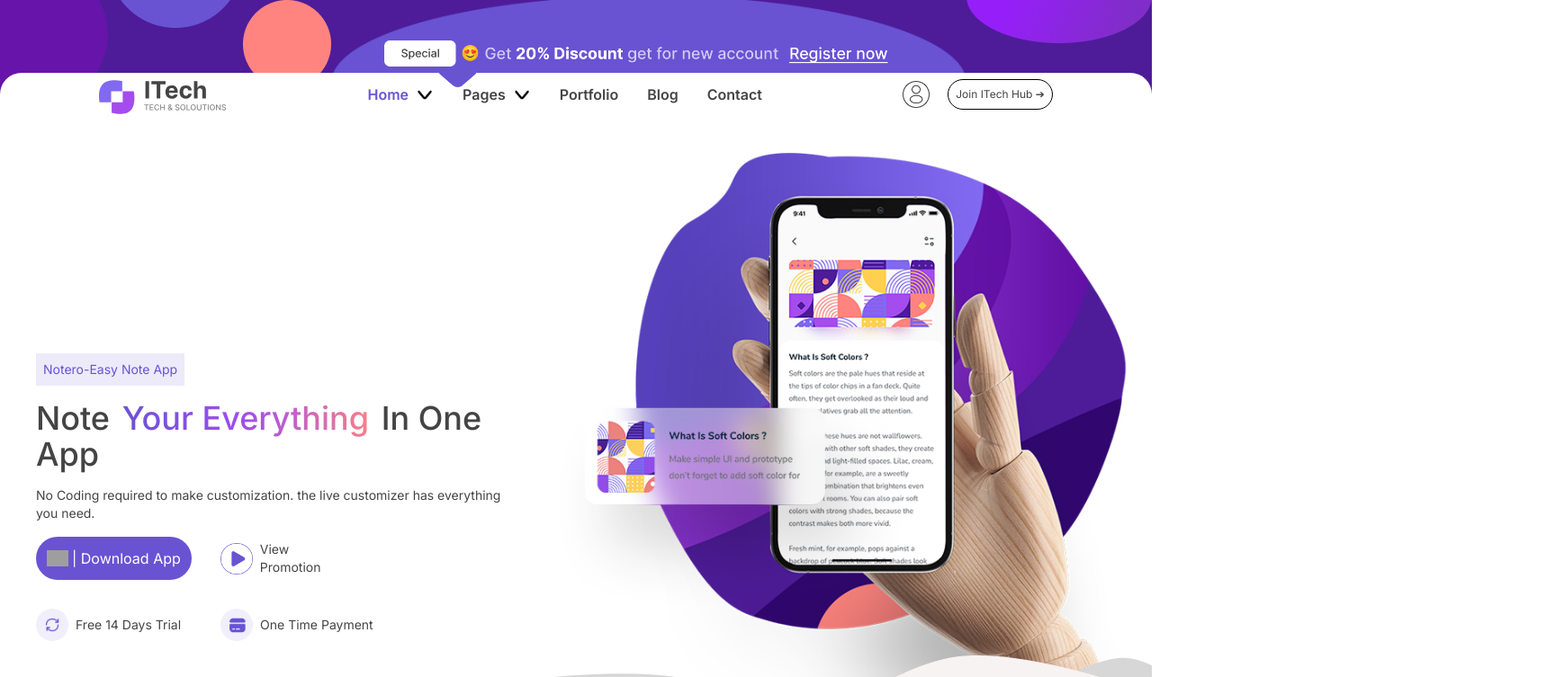
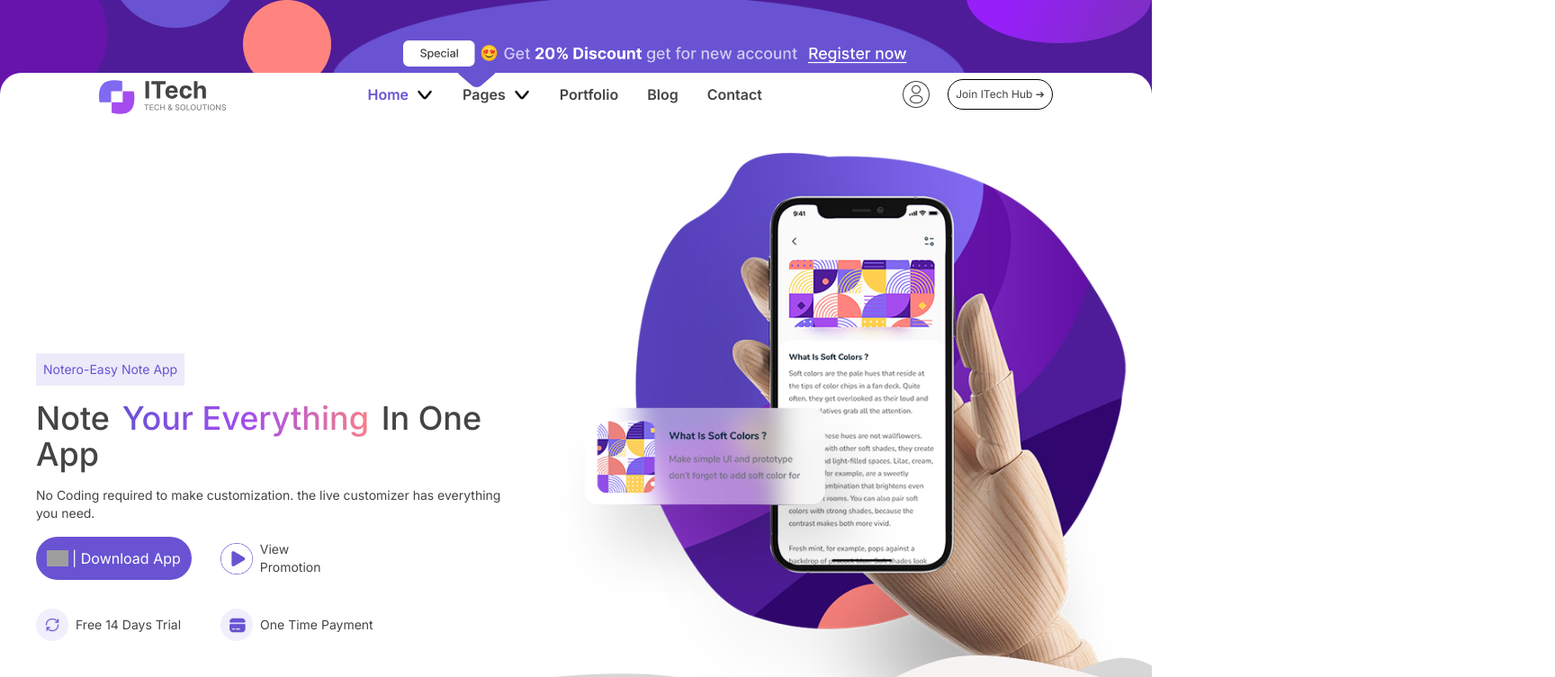
Before and after one commit to subhanwhetstonez/itech, a Next.js app: page / in a window 1280 px wide. Shown: the top 753 px of the page at 90% size, 1728 px wide, since content can reach past the window. Built offline with nearby package versions, Linux system fonts and the light colour scheme; grey boxes are pictures that could not be loaded.

Commit message:
Update header.jsx

```diff
--- a/app/content/header.jsx
+++ b/app/content/header.jsx
@@ -12,7 +12,7 @@ const header = () => {
           <img src="Ellipse 4.png" />
           <img src="Ellipse 5.png" />
         </div>
-        <div className="relative hidden lg:grid z-20 -top-28 left-1/3 -mt-8">
+        <div className="relative hidden lg:grid z-20 -top-28 left-[35%] -mt-8">
           <a href="/register">
             <img src="sale.png" alt="" width={560} />
           </a>
```
